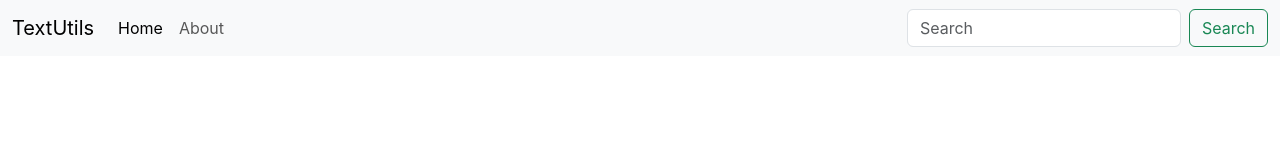
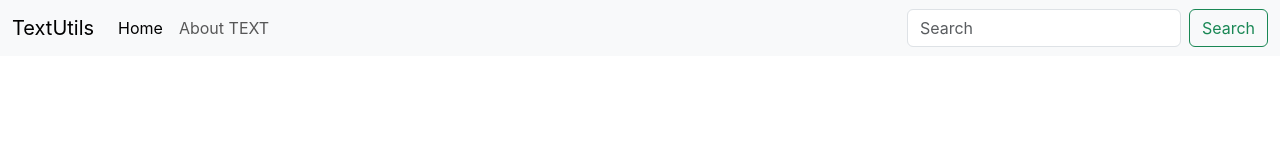
Before and after one commit to imneerajsharma/React, a React (Create React App) app in the folder React_Course/textutils/: page / in a window 1280 px wide. Shown: the top 160 px of the page. Built offline with nearby package versions, Linux system fonts and the light colour scheme.

Commit message:
Understanding Props and PropTypes in React

```diff
--- a/React_Course/textutils/src/App.js
+++ b/React_Course/textutils/src/App.js
@@ -1,32 +1,16 @@
 //import logo from './logo.svg';
 import './App.css';
+import Navbar from './components/Navbar';
+
 
 function App() {
   return (
 <>
-    <nav className="navbar navbar-expand-lg bg-body-tertiary">
-    <div className="container-fluid">
-      <a className="navbar-brand" href="/">TextUtils</a>
-      <button className="navbar-toggler" type="button" data-bs-toggle="collapse" data-bs-target="#navbarSupportedContent" aria-controls="navbarSupportedContent" aria-expanded="false" aria-label="Toggle navigation">
-        <span className="navbar-toggler-icon"></span>
-      </button>
-      <div className="collapse navbar-collapse" id="navbarSupportedContent">
-        <ul className="navbar-nav me-auto mb-2 mb-lg-0">
-          <li className="nav-item">
-            <a className="nav-link active" aria-current="page" href="/">Home</a>
-          </li>
-          <li className="nav-item">
-            <a className="nav-link" href="/">About</a>
-          </li>
 
-        </ul>
-        <form className="d-flex" role="search">
-          <input className="form-control me-2" type="search" placeholder="Search" aria-label="Search"/>
-          <button className="btn btn-outline-success" type="submit">Search</button>
-        </form>
-      </div>
-    </div>
-  </nav>
+<Navbar title="TextUtils" aboutText="About TEXT"/>
+
+
+
 </>
 
 
--- /dev/null
+++ b/React_Course/textutils/src/components/Navbar.js
@@ -0,0 +1,39 @@
+import React from 'react'
+import PropTypes from 'prop-types'
+
+
+export default function Navbar(props) {
+  return (
+    <nav className="navbar navbar-expand-lg bg-body-tertiary">
+    <div className="container-fluid">
+      <a className="navbar-brand" href="/">{props.title}</a>
+      <button className="navbar-toggler" type="button" data-bs-toggle="collapse" data-bs-target="#navbarSupportedContent" aria-controls="navbarSupportedContent" aria-expanded="false" aria-label="Toggle navigation">
+        <span className="navbar-toggler-icon"></span>
+      </button>
+      <div className="collapse navbar-collapse" id="navbarSupportedContent">
+        <ul className="navbar-nav me-auto mb-2 mb-lg-0">
+          <li className="nav-item">
+            <a className="nav-link active" aria-current="page" href="/">Home</a>
+          </li>
+          <li className="nav-item">
+            <a className="nav-link" href="/">{props.aboutText}</a>
+          </li>
+
+        </ul>
+        <form className="d-flex" role="search">
+          <input className="form-control me-2" type="search" placeholder="Search" aria-label="Search"/>
+          <button className="btn btn-outline-success" type="submit">Search</button>
+        </form>
+      </div>
+    </div>
+  </nav>
+  )
+}
+
+Navbar.propTypes={title: PropTypes.string.isRequired,
+                  aboutText: PropTypes.string.isRequired  }
+
+Navbar.defaultProps={
+    title: 'Set Title here',
+    aboutText: 'About text here'
+};
```
